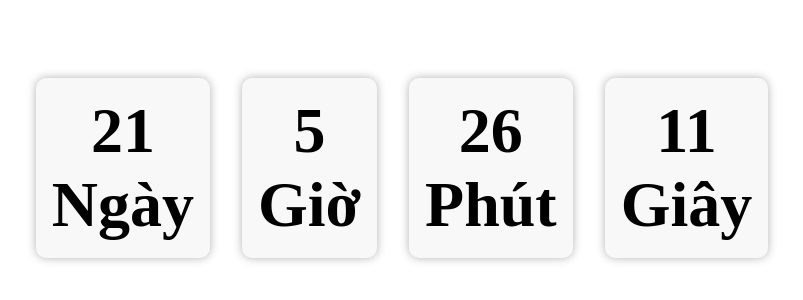
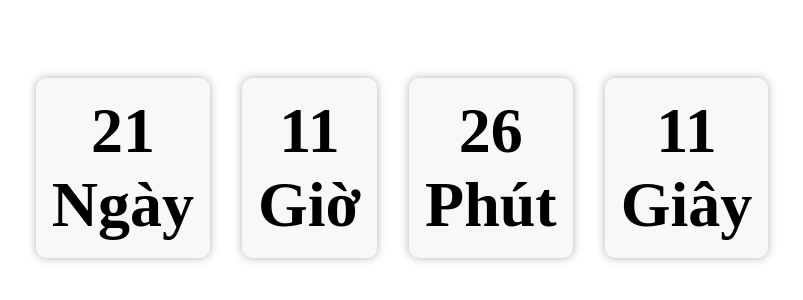
Before and after one commit to phunguyen24/phunguyen24.github.io, a plain HTML site: page index.html in a window 1280 px wide. Shown: the part 240-540 px from the top of the page, without its empty margins (238-1041 px from the left). Drawn offline with Linux system fonts and the light colour scheme.

Commit message:
Update index.html

```diff
--- a/index.html
+++ b/index.html
@@ -47,7 +47,7 @@
 </div>
 <script>
     // Set the date we're counting down to
-    var countDownDate = new Date("April 30, 2023 11:30:00").getTime();
+    var countDownDate = new Date("April 30, 2023 17:30:00").getTime();
 
     // Update the countdown every 1 second
     var x = setInterval(function () {
```
